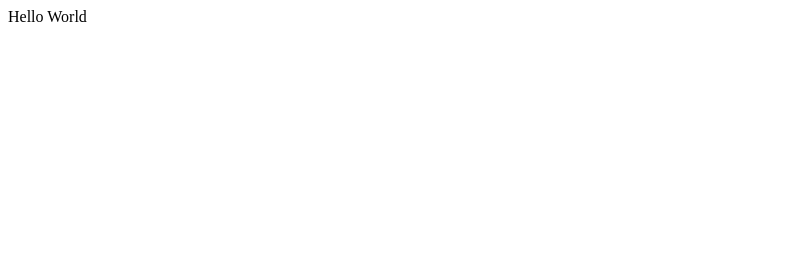
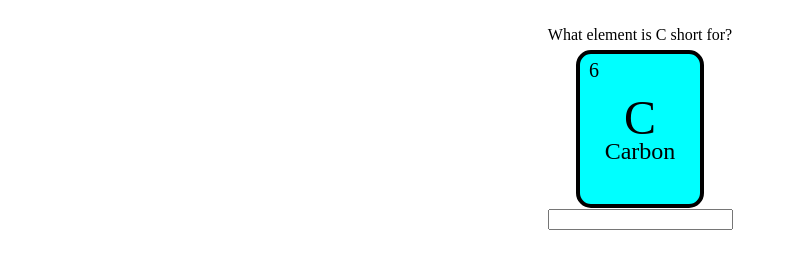
Before and after one commit to CattacoCattaco/Elements-Quiz, a plain HTML site: page index.html in a window 1280 px wide. Shown: the whole page, without its empty margins (0-788 px from the left). Drawn offline with Linux system fonts and the light colour scheme.

Commit message:
Create Layout
I made the basic layout of the page. I have a label which displays the question, a box which shows the given info about the element, and an input for the answer.

```diff
--- a/index.html
+++ b/index.html
@@ -4,12 +4,21 @@
 <head>
   <meta charset="utf-8">
   <meta name="viewport" content="width=device-width">
-  <title>Title Here</title>
+  <title>Elements Quiz</title>
   <link href="style.css" rel="stylesheet" type="text/css" />
 </head>
 
 <body>
-  Hello World
+  <form>
+    <br/>
+    <label for="answer-box">What element is C short for?</label><br/>
+    <div id="element-div">
+      <p id="element-number">6</p>
+      <p id="element-symbol">C</p>
+      <p id="element-name">Carbon</p>
+    </div>
+    <input type="text" id="answer-box" name="answer-box"/>
+  </form>
   <script src="script.js"></script>
 </body>
 
--- a/style.css
+++ b/style.css
@@ -1,4 +1,62 @@
+:root {
+  --gas-color: #f00;
+  --liquid-color: #00f;
+  --solid-color: #000;
+}
+
 html {
   height: 100%;
   width: 100%;
 }
+
+form {
+  flex: content;
+  justify-items: center;
+  align-items: center;
+  text-align: center;
+  height: 100%;
+  width: 100%;
+}
+
+label {
+  display: inline;
+}
+
+input {
+  display: inline;
+  margin-top: 0.5%;
+}
+
+#element-div {
+  margin-top: 0.5%;
+  height: 150px;
+  width: 120px;
+  background-color: aqua;
+  border: 4px solid black;
+  border-radius: 15px;
+}
+
+#element-number {
+  font-size: 20px;
+  position: relative;
+  justify-self: flex-start;
+  align-self: flex-start;
+  left: 9px;
+  top: -15px;
+}
+
+#element-symbol {
+  font-size: 48px;
+  position: relative;
+  justify-self: center;
+  align-self: center;
+  top: -55px;
+}
+
+#element-name {
+  font-size: 24px;
+  position: relative;
+  justify-self: center;
+  align-self: center;
+  top: -110px;
+}
```
